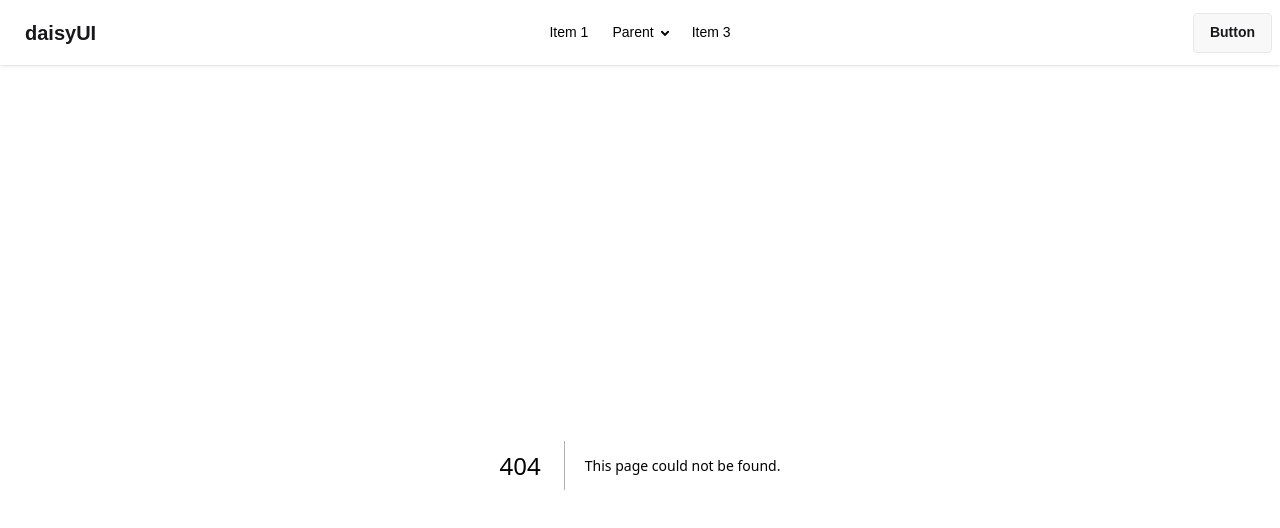
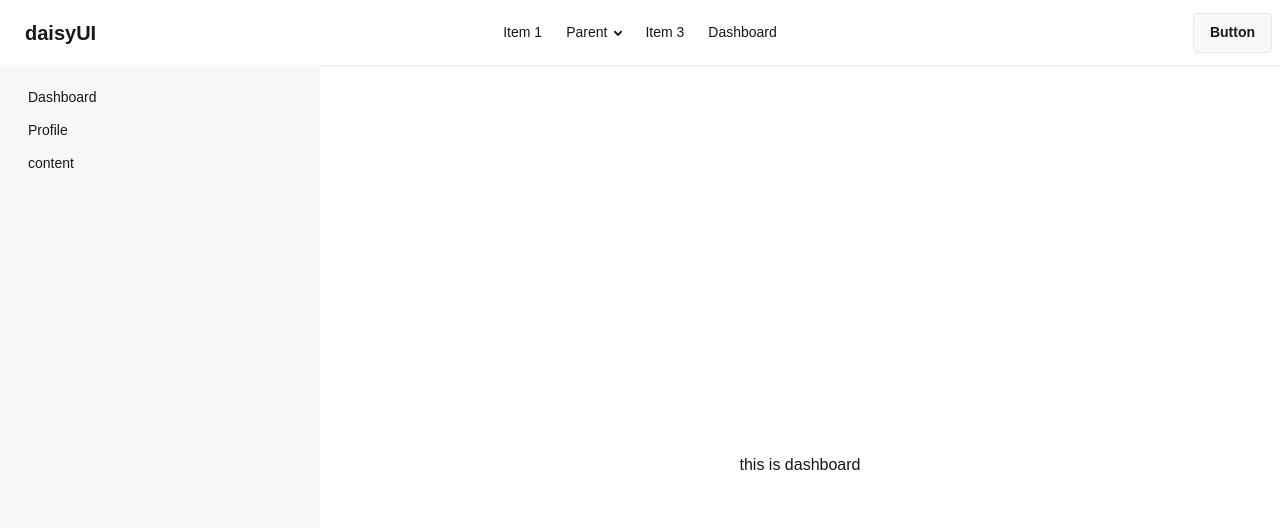
Before and after one commit to abdullah-alsaba/Next--1-, a Next.js app: page /dashboard in a window 1280 px wide. Before the commit this address had no page. Shown: the top 528 px of the page. Built offline with nearby package versions, Linux system fonts and the light colour scheme.

Commit message:
practice multiple layout

```diff
--- /dev/null
+++ b/src/app/dashboard/content/page.jsx
@@ -0,0 +1,11 @@
+import React from 'react';
+
+const ContentPage = () => {
+    return (
+        <div>
+            this is content page
+        </div>
+    );
+};
+
+export default ContentPage;
--- /dev/null
+++ b/src/app/dashboard/layout.jsx
@@ -0,0 +1,35 @@
+import Link from "next/link";
+import React from "react";
+
+const DashBoardLayout = ({ children }) => {
+  return (
+    <div>
+      <div className="drawer lg:drawer-open">
+        <input id="my-drawer-3" type="checkbox" className="drawer-toggle" />
+        <div className="drawer-content flex flex-col items-center justify-center">
+          {children}
+          <label htmlFor="my-drawer-3" className="btn drawer-button lg:hidden">
+            Open drawer
+          </label>
+        </div>
+        <div className="drawer-side">
+          <label
+            htmlFor="my-drawer-3"
+            aria-label="close sidebar"
+            className="drawer-overlay"
+          ></label>
+          <ul className="menu bg-base-200 min-h-full w-80 p-4">
+            {/* Sidebar content here */}
+            <li>
+              <Link href="/dashboard">Dashboard</Link>
+              <Link href="/dashboard/profile">Profile</Link>
+              <Link href="/dashboard/content"> content</Link>
+            </li>
+          </ul>
+        </div>
+      </div>
+    </div>
+  );
+};
+
+export default DashBoardLayout;
--- /dev/null
+++ b/src/app/dashboard/page.jsx
@@ -0,0 +1,11 @@
+import React from 'react';
+
+const DashBoardPage = () => {
+    return (
+        <div>
+            this is dashboard
+        </div>
+    );
+};
+
+export default DashBoardPage;
--- /dev/null
+++ b/src/app/dashboard/profile/page.jsx
@@ -0,0 +1,11 @@
+import React from 'react';
+
+const ProfilePage = () => {
+    return (
+        <div>
+            this is profile
+        </div>
+    );
+};
+
+export default ProfilePage;
--- a/src/components/Navbar/Navbar.jsx
+++ b/src/components/Navbar/Navbar.jsx
@@ -74,6 +74,9 @@ const Navbar = () => {
               <li>
                 <Link href="./about">Item 3</Link>
               </li>
+              <li>
+                <Link href="./dashboard">Dashboard</Link>
+              </li>
             </ul>
           </div>
           <div className="navbar-end">
```
